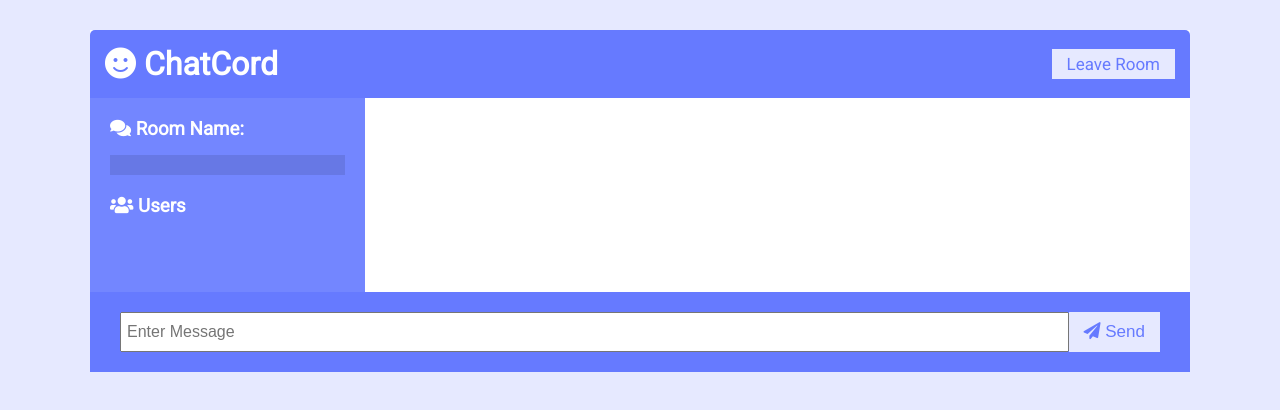
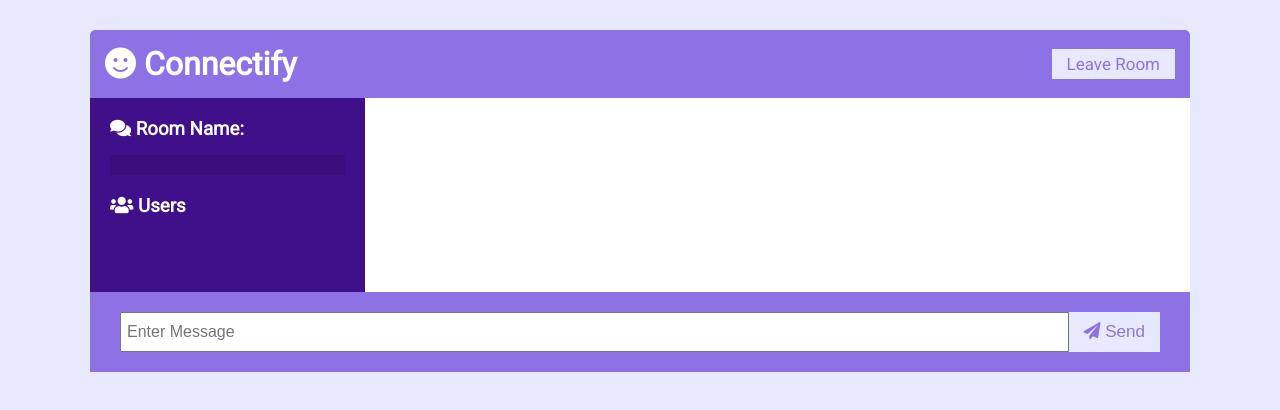
Before and after one commit to Akansha2004pandey/ChatAPP, a website: page public/chat.html in a window 1280 px wide. Drawn offline with nearby package versions, Linux system fonts and the light colour scheme; no server answers.

Commit message:
changed css

```diff
--- a/public/chat.html
+++ b/public/chat.html
@@ -5,12 +5,12 @@
   <meta name="viewport" content="width=device-width, initial-scale=1.0">
   <link rel="stylesheet" href="https://cdnjs.cloudflare.com/ajax/libs/font-awesome/5.12.1/css/all.min.css" integrity="sha256-mmgLkCYLUQbXn0B1SRqzHar6dCnv9oZFPEC1g1cwlkk=" crossorigin="anonymous" />
   <link rel="stylesheet" href="css/style.css">
-  <title>ChatCord App</title>
+  <title>Connectify App</title>
 </head>
 <body>
   <div class="chat-container">
     <header class="chat-header">
-      <h1><i class="fas fa-smile"></i> ChatCord</h1>
+      <h1><i class="fas fa-smile"></i> Connectify</h1>
       <a href="index.html" class="btn">Leave Room</a>
     </header>
     <main class="chat-main">
--- a/public/css/style.css
+++ b/public/css/style.css
@@ -1,8 +1,8 @@
 @import url('https://fonts.googleapis.com/css?family=Roboto&display=swap');
 
 :root {
-	--dark-color-a: #667aff;
-	--dark-color-b: #7386ff;
+	--dark-color-a: #8d72e5;
+	--dark-color-b: #400f8a;
 	--light-color: #e6e9ff;
 	--success-color: #5cb85c;
 	--error-color: #d9534f;
@@ -107,7 +107,7 @@
 }
 
 .chat-messages .message .meta span {
-	color: #777;
+	color: #585858fa;
 }
 
 .chat-form-container {
```
Also changed, not shown: public/index.html (+2 -2 lines).
